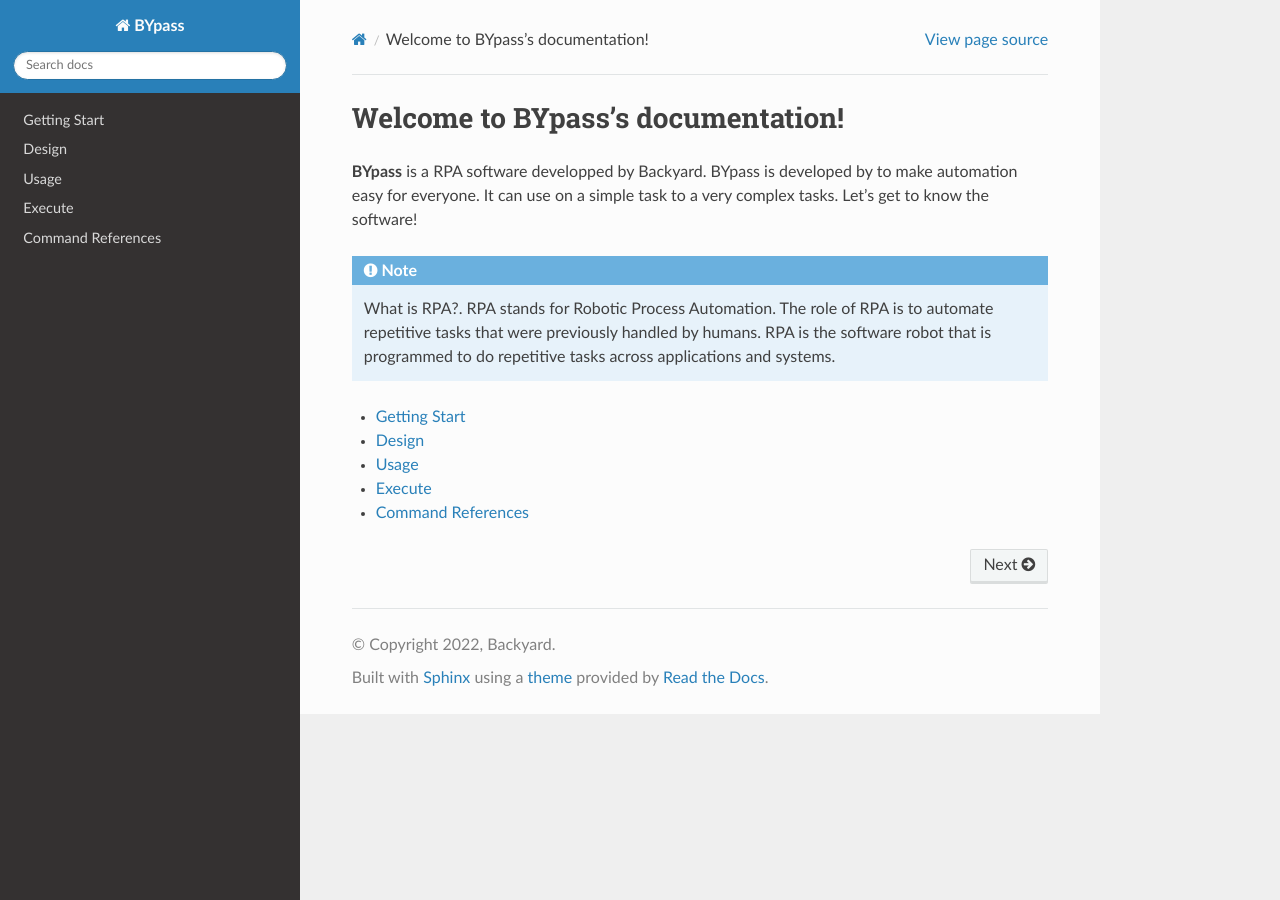
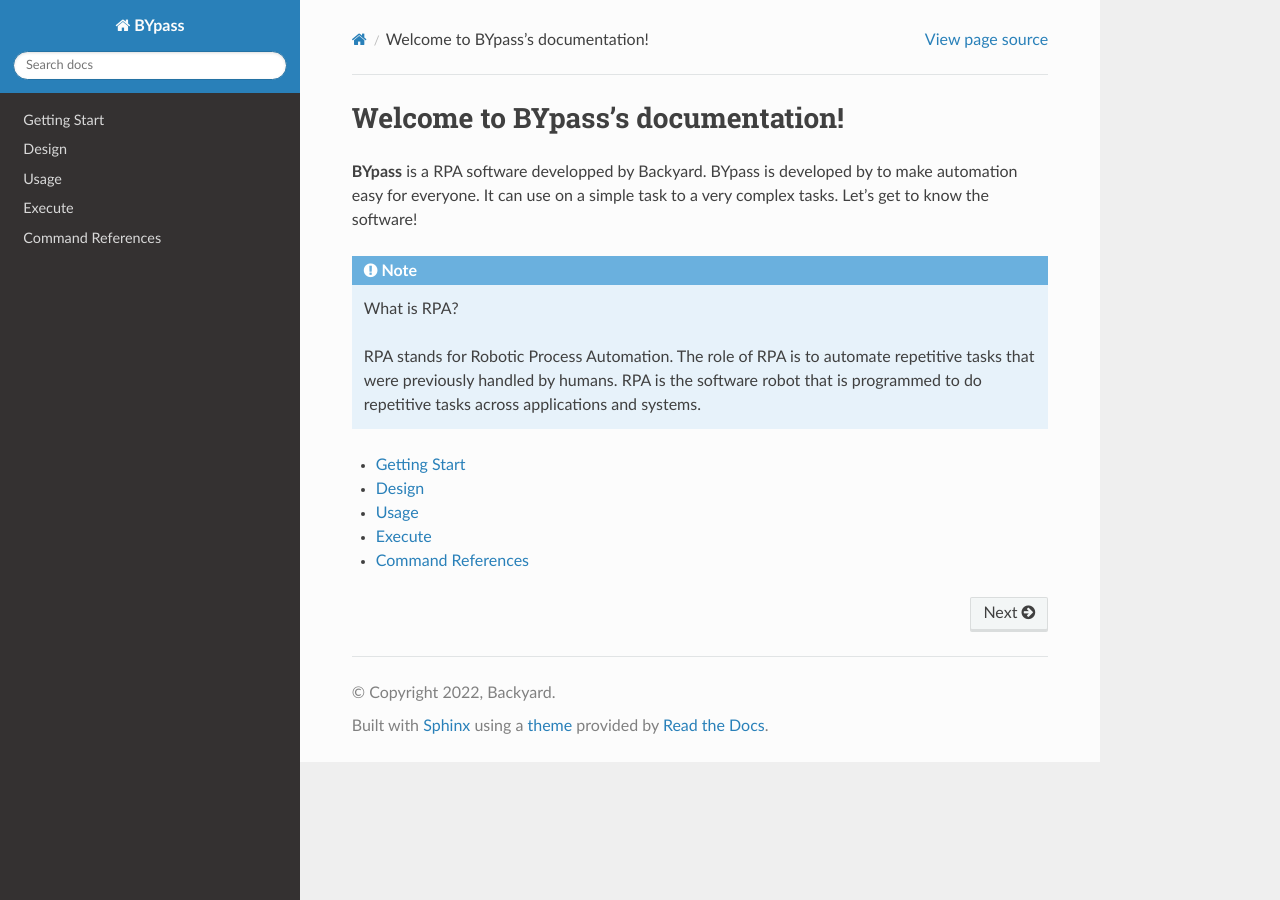
Before and after one commit to stupidmankind/bypassdocv2, a Sphinx documentation site: the page built from docs/source/index.rst, in a window 1280 px wide. Built offline with Sphinx 7.4.7 and the Read the Docs theme 3.1.0, drawn with Linux system fonts in a browser that asks for light colours.

Commit message:
update develop

```diff
--- a/docs/source/index.rst
+++ b/docs/source/index.rst
@@ -5,7 +5,8 @@
 
 .. note::
 
-   What is RPA?.
+   What is RPA?
+
    RPA stands for Robotic Process Automation. The role of RPA is to automate repetitive tasks that were previously handled by humans. RPA is the software robot that is programmed to do repetitive tasks across applications and systems.
 
 
```
Also changed, not shown: 3 other files.
